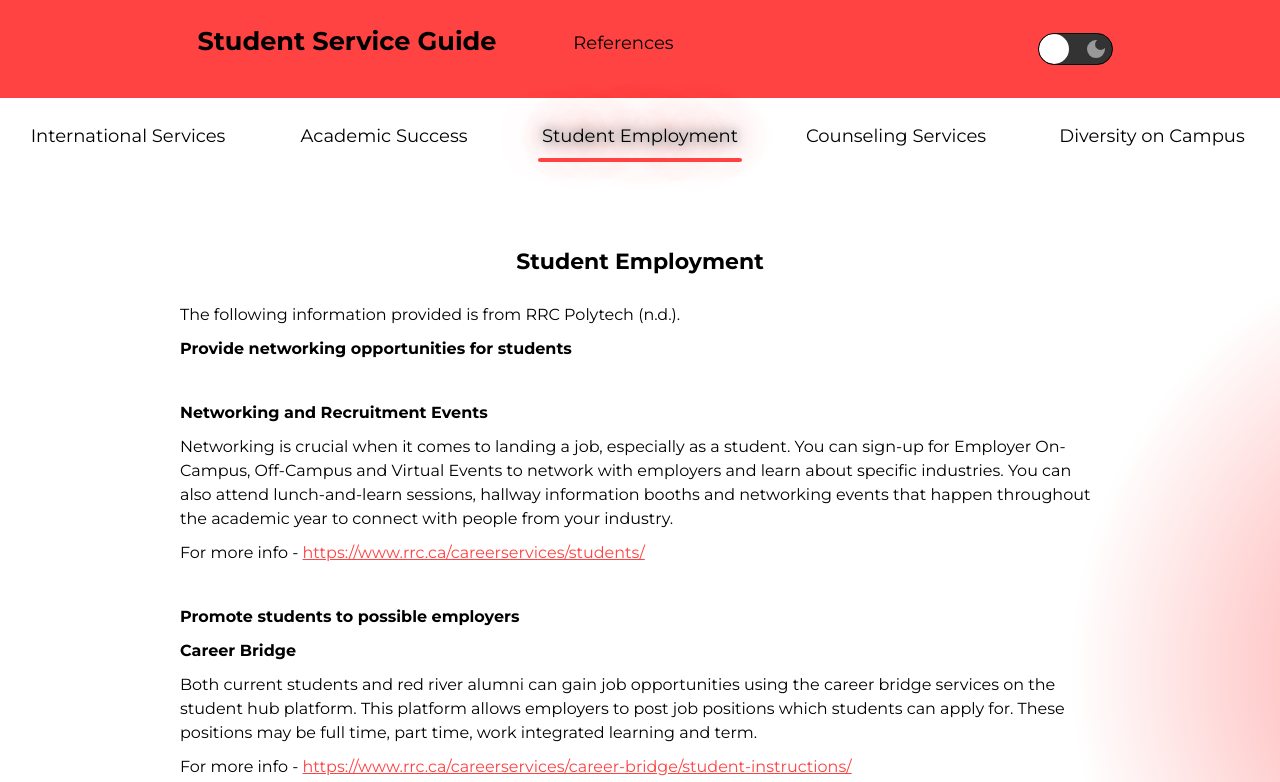
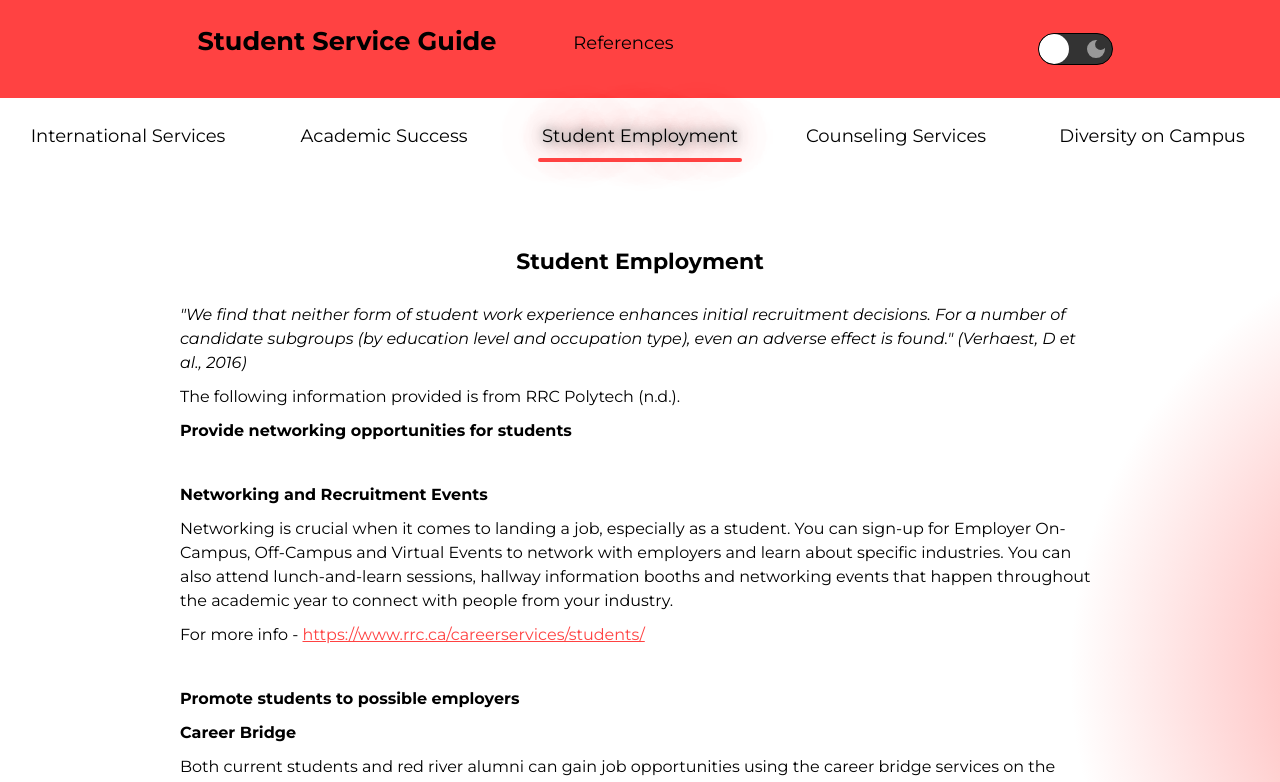
Before and after one commit to Olando07/New-Student-Guide, a React (Vite) app: page /New-Student-Guide/Student-Employment in a window 1280 px wide. Shown: the top 782 px of the page. Built offline with nearby package versions, Linux system fonts and the light colour scheme; a web font is replaced by a local one.

Commit message:
"final edit 1.1.0"

```diff
--- a/src/pages/International_Services.jsx
+++ b/src/pages/International_Services.jsx
@@ -8,6 +8,9 @@ function InternationalServices() {
             </div>
             <div className="service">
                 <h3>Who is considered an international student? </h3>
+                <p>
+                    <i>"International Education is worth billions of dollars to the world economy, and many countries such as the United States, United Kingdom, Canada and Australia have government initiatives that look to stimulate and guide international student mobility, research and technology transfer." (Shneikat, D et al., 2021)</i>
+                </p>
                 <p>If you don’t have a Canadian permanent resident status or Canadian citizenship and want to study at RRC Polytech, you are considered an international student. You may hold a Study Permit to be able to study in Canada.</p>
                 <p>The following information provided is from RRC Polytech (n.d.).</p>
                 <h4 className="headings">1. Aspire - Support for future students from other countries</h4>
--- a/src/pages/Student_Employment.jsx
+++ b/src/pages/Student_Employment.jsx
@@ -7,6 +7,9 @@ function StudentEmployment() {
                 <h3>Student Employment</h3>
             </div>
             <div className="service">
+                <p>
+                    <i>"We find that neither form of student work experience enhances initial recruitment decisions. For a number of candidate subgroups (by education level and occupation type), even an adverse effect is found." (Verhaest, D et al., 2016)</i>
+                </p>
                 <p>The following information provided is from RRC Polytech (n.d.).</p>
                 <p>
                     <b>Provide networking opportunities for students</b>
```
